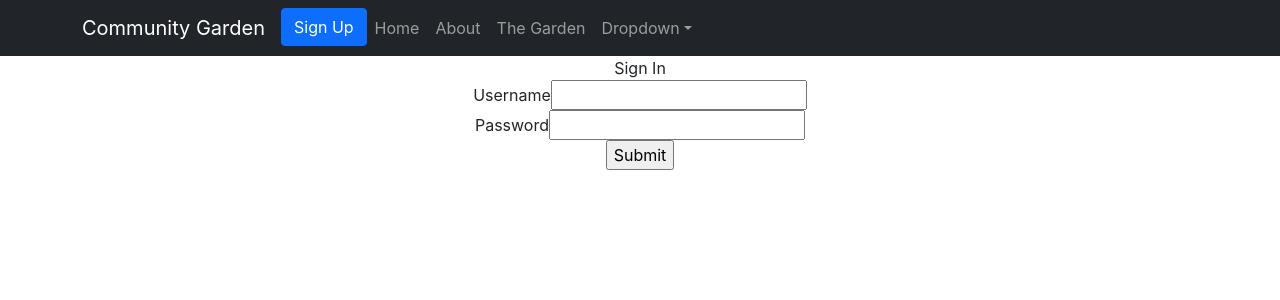
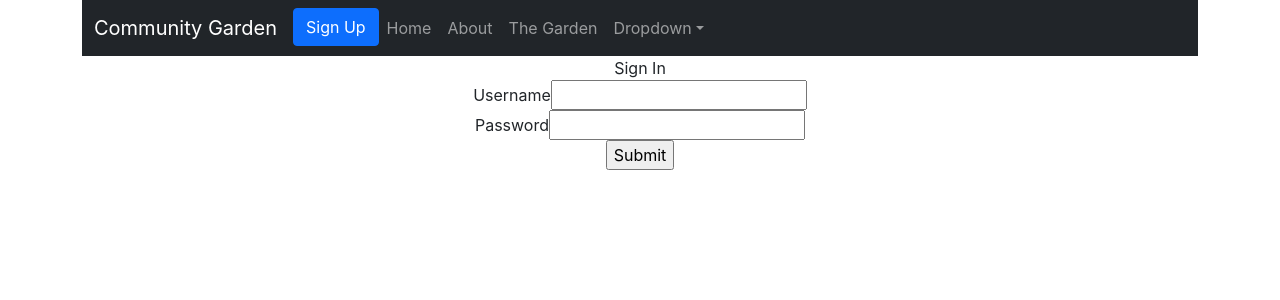
Before and after one commit to JAndrzGutierrez/CommGarden-Client, a React (Create React App) app: page / in a window 1280 px wide. Shown: the top 300 px of the page. Built offline with nearby package versions, Linux system fonts and the light colour scheme.

Commit message:
installed react router and dependencies

```diff
--- a/src/App.js
+++ b/src/App.js
@@ -1,11 +1,19 @@
 import './App.css';
 import LandingPage from './Components/LandingPage/LandingPage';
+import { Routes, Route } from "react-router-dom";
+import Container from "react-bootstrap/Container";
 
 function App() {
   return (
-    <div className="App">
+    <Container id="page-contairner" className="App">
       <LandingPage/>
-    </div>
+
+      <main>
+        <Routes>
+          <Route path='#home' element={<LandingPage/>}></Route>
+        </Routes>
+      </main>
+    </Container>
   );
 }
 
```
